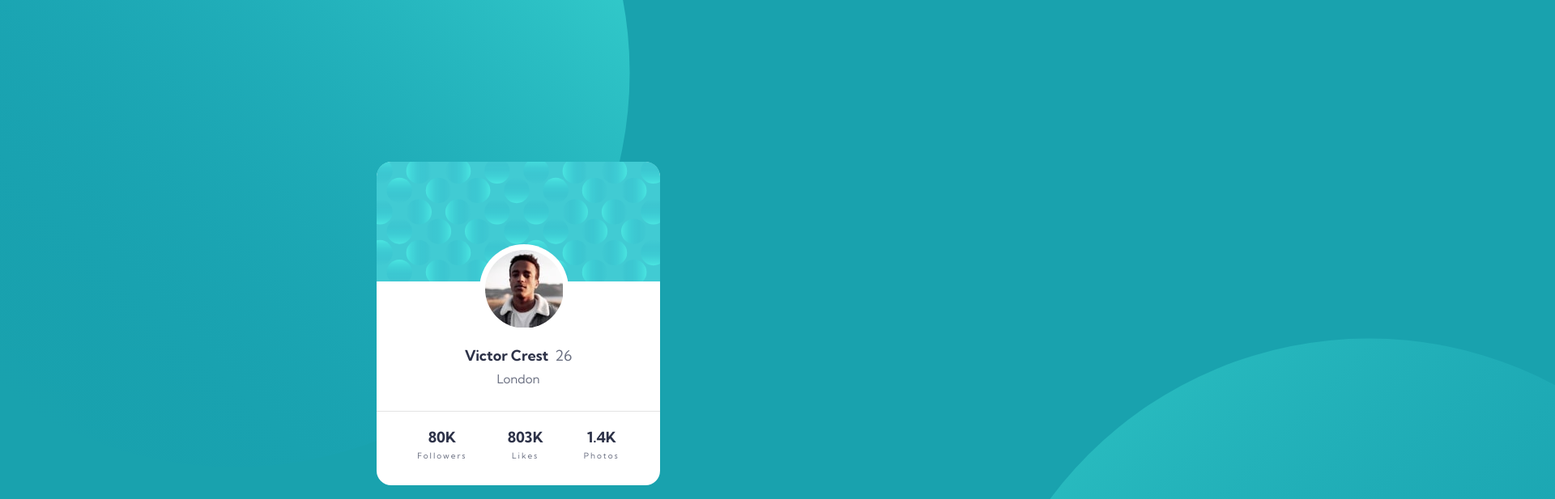
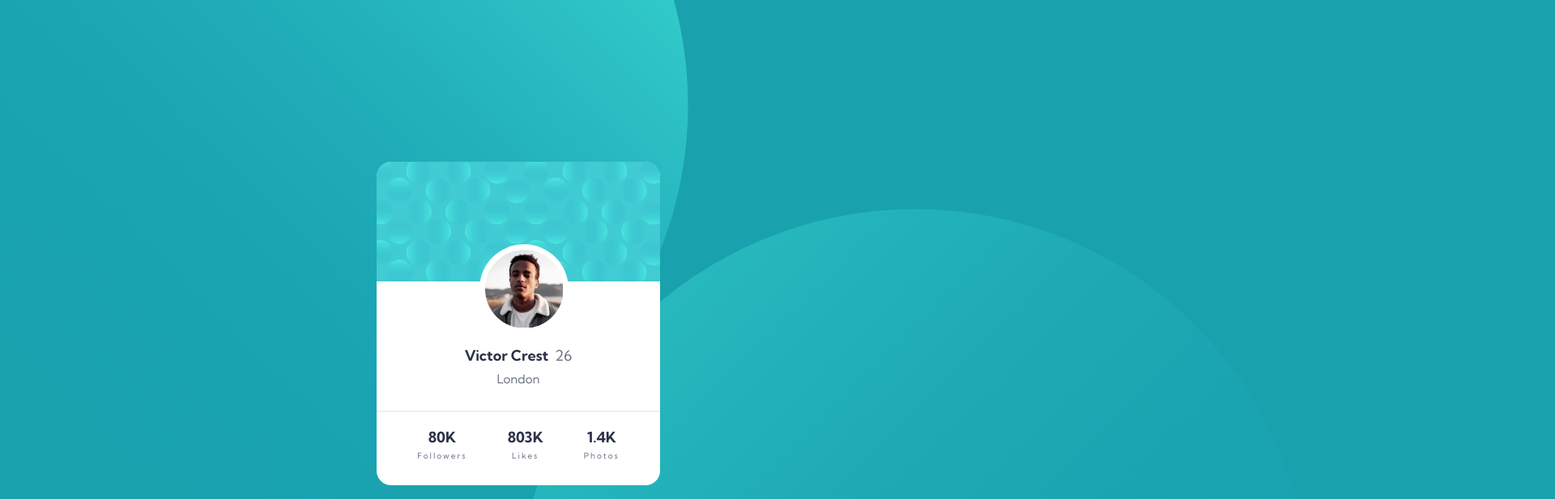
Before and after one commit to AlexTheChef/Card-1, a plain HTML site: page index.html in a window 1280 px wide. Shown: the top 617 px of the page at 81% size, 1920 px wide, since content can reach past the window. Drawn offline with Linux system fonts and the light colour scheme.

Commit message:
responsive corect

```diff
--- a/css/style.css
+++ b/css/style.css
@@ -24,6 +24,7 @@ body{
     margin:0;
     padding: 0;
     position: relative;
+
 }
 
 
@@ -37,23 +38,25 @@ body{
 
 .pic-top{
     position:absolute;
-    left: -200px;
-    top: -400px;
-    width: 100%;
+    left: -10%;
+    top: -45%;
+    width: auto;
     height: auto;
     pointer-events: none;
-   cursor: default;
-
+    cursor: default;
+    max-height: 70vh;
 }
 
 .pic-bottom{
     position:absolute;
-    right: -1200px;
-    bottom: -600px;
-    width: 100%;
+    right: -10%;
+    bottom: -55%;
+    width: auto;
     height: auto;
     pointer-events: none;
-   cursor: default;
+    cursor: default;
+    z-index: -1;
+    max-width: 60vw;
 }
 
 .cover{
```
